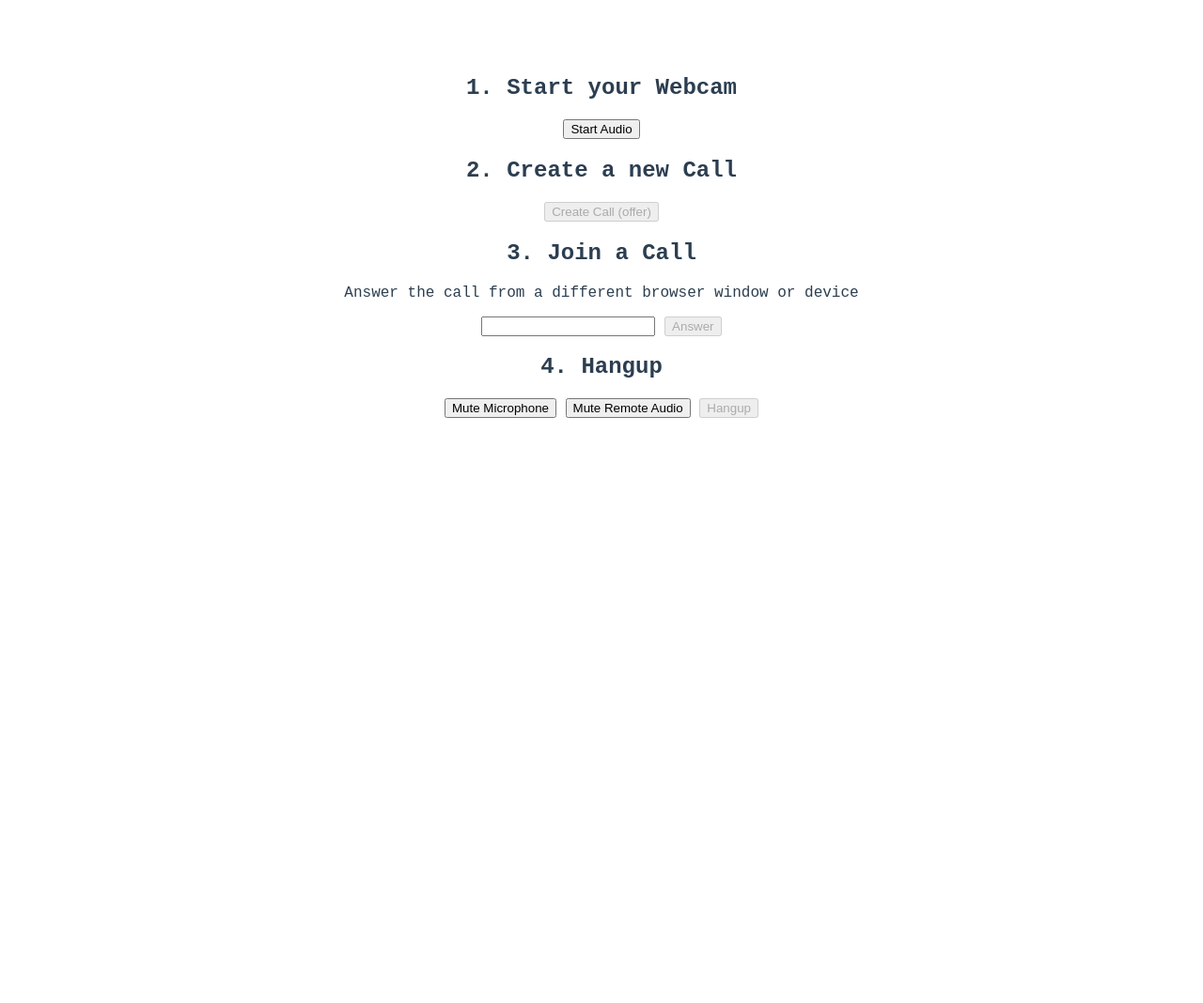
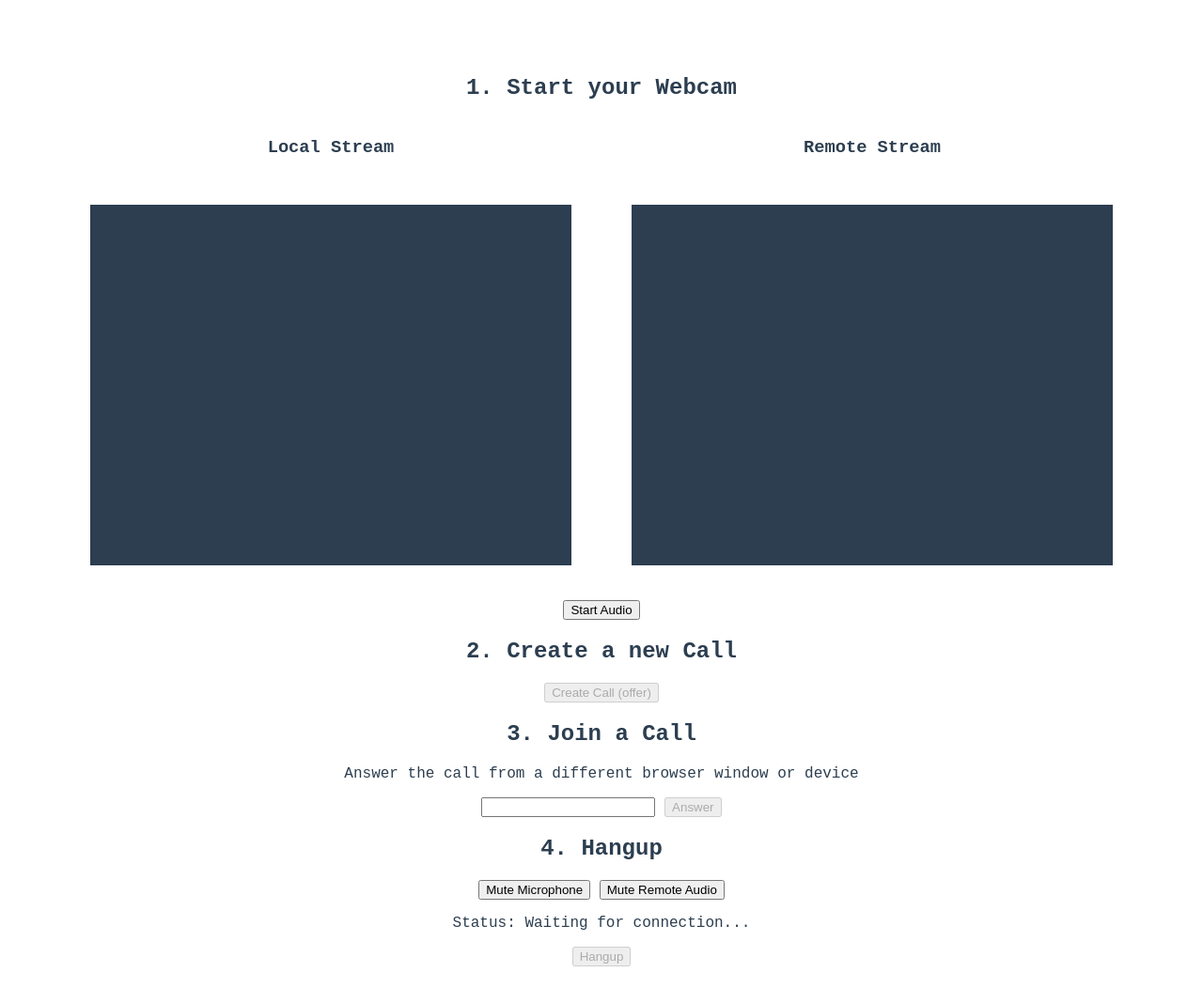
Before and after one commit to ychandrakumar/ppvoice, a website built with Vite: page index.html in a window 1280 px wide. Shown: the whole page at 94% size. Before the commit the page ends 800 px from the top, so only its background shows below. Built offline with nearby package versions, Linux system fonts and the light colour scheme; some packages are replaced by stand-ins of ours; a web font is replaced by a local one.

Commit message:
Update index.html
added status of connectiong for bettere understandign and added viedo frmaes to see what happens

```diff
--- a/index.html
+++ b/index.html
@@ -10,7 +10,7 @@
   </head>
   <body>
     <h2>1. Start your Webcam</h2>
-    <!-- <div class="videos">
+    <div class="videos">
       <span>
         <h3>Local Stream</h3>
         <video id="webcamVideo" autoplay playsinline></video>
@@ -21,7 +21,7 @@
       </span>
 
 
-    </div> -->
+    </div>
 
     <button id="webcamButton">Start Audio</button>
     <h2>2. Create a new Call</h2>
@@ -36,6 +36,7 @@
     <h2>4. Hangup</h2>
     <button id="muteButton">Mute Microphone</button>
      <button id="muteRemoteButton">Mute Remote Audio</button>
+        <p id="statusMessage">Status: Waiting for connection...</p>
 
 
     <button id="hangupButton" disabled>Hangup</button>
```
